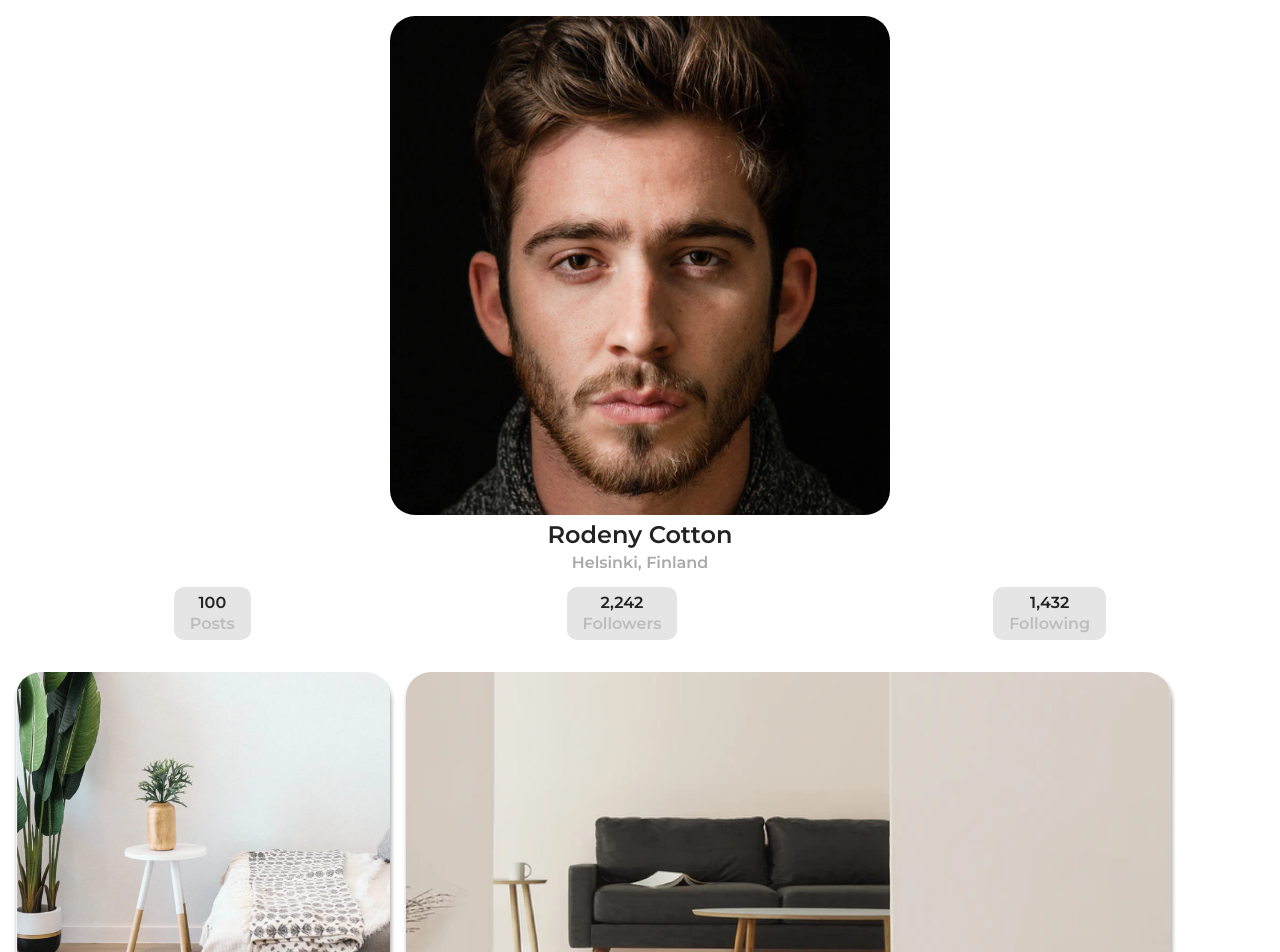
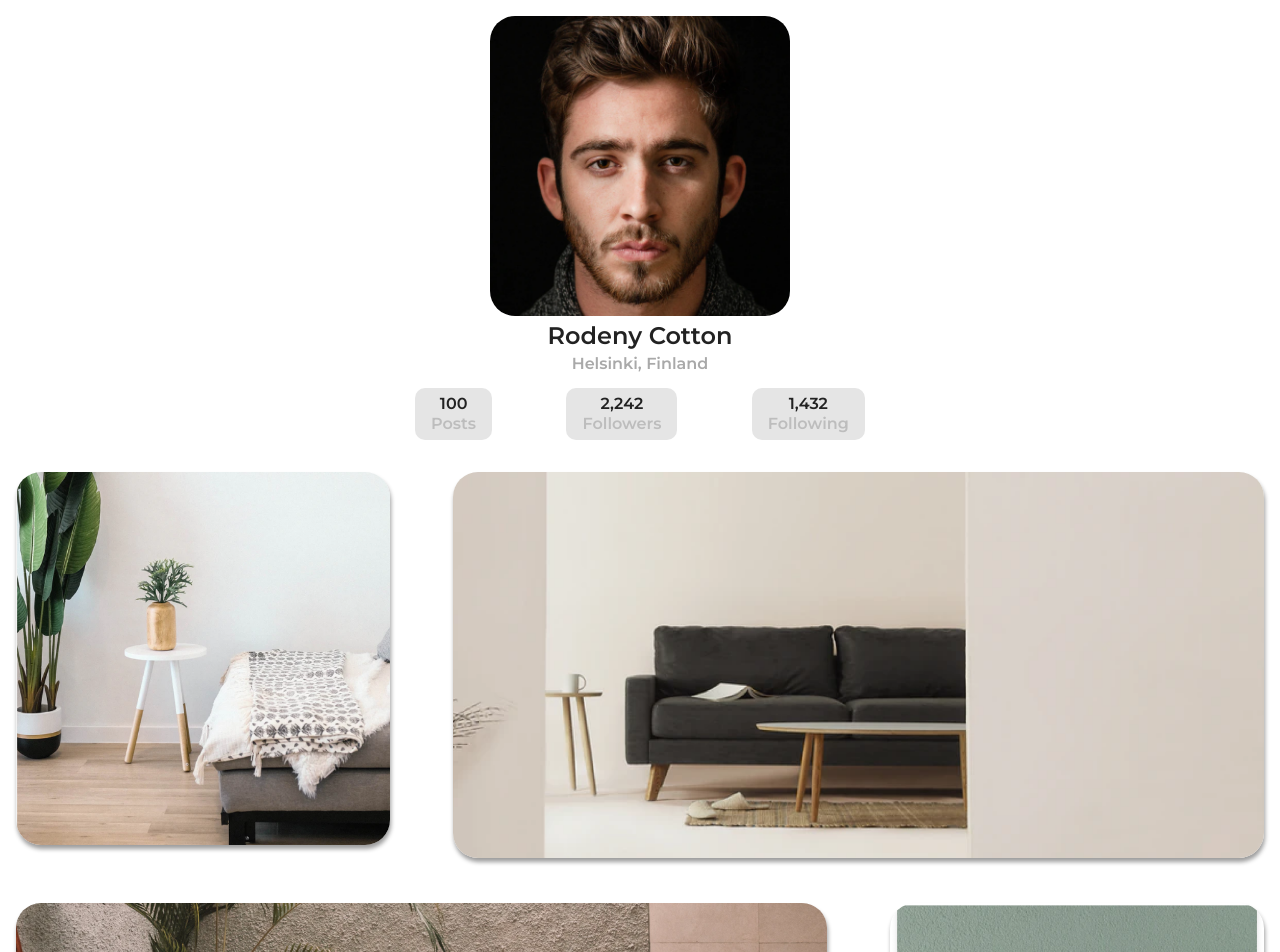
Before and after one commit to lexx54/gallery-example, a plain HTML site: page index.html in a window 1280 px wide. Shown: the top 952 px of the page. Drawn offline with Linux system fonts and the light colour scheme.

Commit message:
finished dektop design

```diff
--- a/css/main.css
+++ b/css/main.css
@@ -7,6 +7,7 @@ body {
   flex-direction: column;
   padding: 1rem;
   font-family: "Montserrat", sans-serif;
+  align-items: center;
 }
 /*---------------------------------------MAIN-------------------------------------------*/
 /*------------Profile-------------*/
@@ -61,8 +62,8 @@ body {
     "one two two"
     "three three four"
     "five six four";
-  column-gap: 1rem;
-  row-gap: 1rem;
+  column-gap: 5%;
+  row-gap: 7%;
 }
 .gallery img {
   width: 100%;
--- a/css/main720.css
+++ b/css/main720.css
@@ -1,2 +1,13 @@
 @media screen and (min-width: 720px) {
+  .profile {
+    width: 60%;
+  }
+  .profile-statistic {
+    width: 80%;
+  }
 }
+@media screen and (min-width: 1020px) {
+  .profile-statistic {
+    width: 70%;
+  }
+}
--- a/index.html
+++ b/index.html
@@ -22,6 +22,7 @@
     />
     <link rel="stylesheet" href="css/reset.css" />
     <link rel="stylesheet" href="css/main.css" />
+    <link rel="stylesheet" href="css/main720.css" />
     <title>Devchallenges</title>
   </head>
   <body>
```
